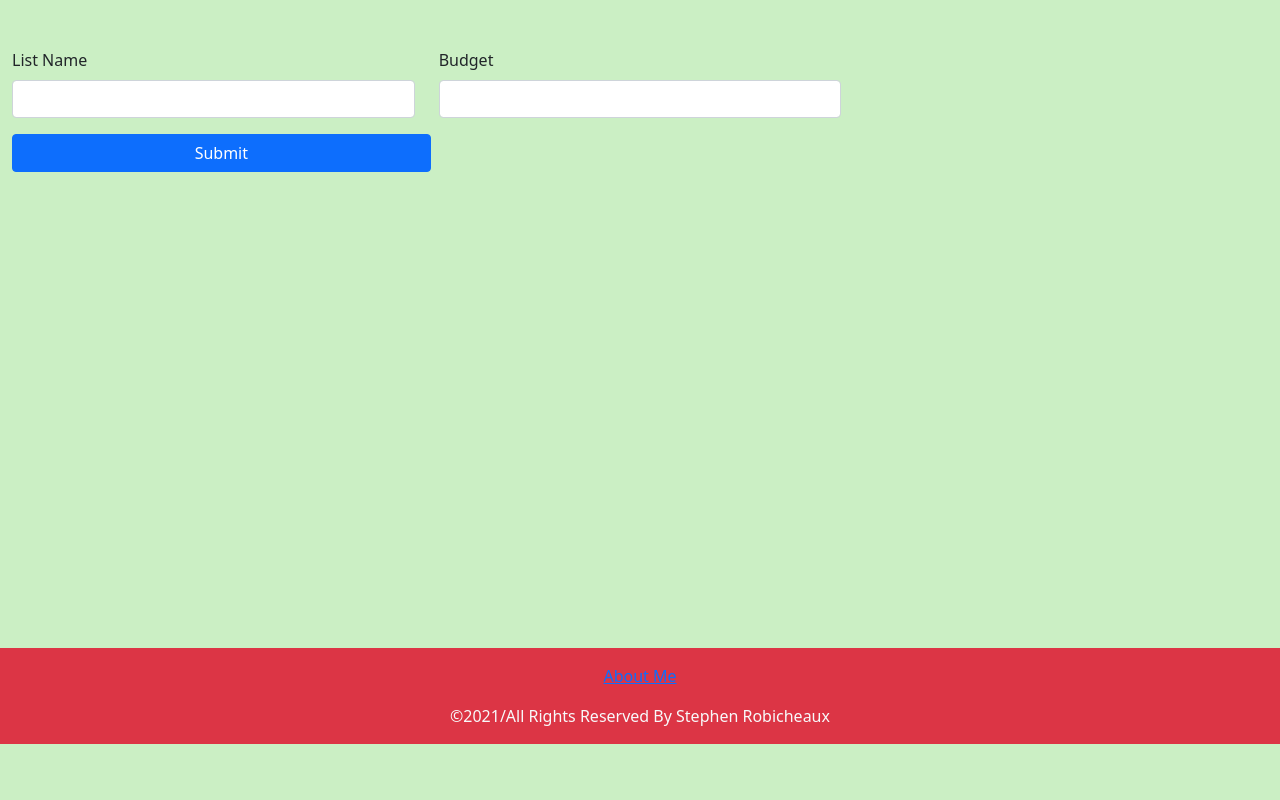
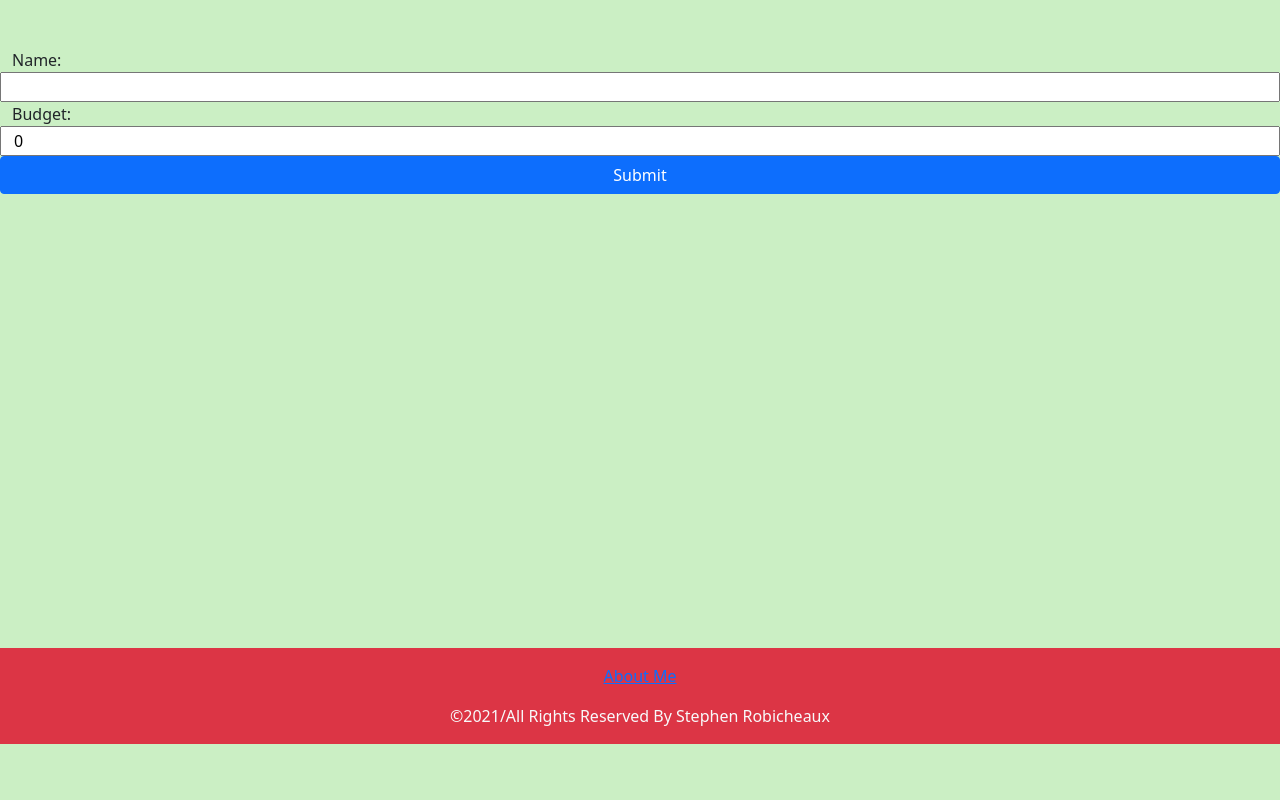
Before and after one commit to stephenrobic/shopping-organizer, a Django app: page /create_list/ in a window 1280 px wide. Shown: the part 56-856 px from the top of the page. Run offline with Django 3.2, Linux system fonts and the light colour scheme; data that the repository does not hold is empty; parts of the project's set-up code (start-up, migrations or seed data) failed here and were passed over; some libraries are stand-ins or nearby versions.

Commit message:
Introduce django model forms to create_list (#13)

```diff
--- /dev/null
+++ b/shopping_list/forms.py
@@ -0,0 +1,9 @@
+# from django import forms
+from django.forms import ModelForm
+from shopping_list.models import List
+
+
+class CreateListForm(ModelForm):
+    class Meta:
+        model = List
+        fields = ['name', 'budget']
--- a/shopping_list/templates/shopping_list/create_list.html
+++ b/shopping_list/templates/shopping_list/create_list.html
@@ -3,19 +3,27 @@
 
 {% block title %}Create List{% endblock %}
 
+{#{% block content %}#}
+{#    <form class="pt-5 form-group row" method="POST" action="#">#}
+{#        {% csrf_token %}#}
+{#        <div class="mb-3 col-4">#}
+{#            <label for="list_name" class="form-label">List Name</label>#}
+{#            <input id="list_name" type="text" name="list_name" class="form-control" aria-describedby="list-name">#}
+{#        </div>#}
+{#        <div class="mb-3 col-4">#}
+{#            <label for="budget" class="form-label">Budget</label>#}
+{#            <input id="budget" type="number" name="budget" class="form-control">#}
+{#        </div>#}
+{#        <div class="row-cols-3 align-item-center">#}
+{#            <button type="submit" name="create_list" value="create_list" class="btn btn-primary">Submit</button>#}
+{#        </div>#}
+{#    </form>#}
+{#{% endblock %}#}
+
 {% block content %}
     <form class="pt-5 form-group row" method="POST" action="#">
         {% csrf_token %}
-        <div class="mb-3 col-4">
-            <label for="list_name" class="form-label">List Name</label>
-            <input id="list_name" type="text" name="list_name" class="form-control" aria-describedby="list-name">
-        </div>
-        <div class="mb-3 col-4">
-            <label for="budget" class="form-label">Budget</label>
-            <input id="budget" type="number" name="budget" class="form-control">
-        </div>
-        <div class="row-cols-3 align-item-center">
-            <button type="submit" name="create_list" value="create_list" class="btn btn-primary">Submit</button>
-        </div>
+        {{ form }}
+        <button type="submit" name="create_list" value="create_list" class="btn btn-primary">Submit</button>
     </form>
 {% endblock %}
--- a/shopping_list/views.py
+++ b/shopping_list/views.py
@@ -3,6 +3,8 @@ from django.http import HttpResponse, Http404, HttpResponseRedirect
 from django.shortcuts import get_object_or_404, render, redirect
 from .context_processors import available_lists
 from .models import List, Item
+from .forms import CreateListForm
+from django.contrib import messages
 
 
 def index(request):
@@ -12,20 +14,33 @@ def index(request):
 
 def home(request):
     context = available_lists(request)
-    return render(request, "shopping_list/home.html", context)
+    return render(request, 'shopping_list/home.html', context)
+
+
+# def create_list(request):
+#     context = available_lists(request)
+#     if request.method == 'POST':
+#         if request.POST.get("create_list"):
+#             list_name = request.POST.get("list_name")
+#             list_budget = request.POST.get("budget")
+#             new_list = List(name=list_name, budget=list_budget)
+#             new_list.save()
+#             print(request.user)
+#             return HttpResponseRedirect('/list_details/%i' % new_list.id)
+#     return render(request, 'shopping_list/create_list.html', context)
 
 
 def create_list(request):
     context = available_lists(request)
     if request.method == 'POST':
-        if request.POST.get("create_list"):
-            list_name = request.POST.get("list_name")
-            list_budget = request.POST.get("budget")
-            new_list = List(name=list_name, budget=list_budget)
-            new_list.save()
-            print(request.user)
+        form = CreateListForm(request.POST)
+        if form.is_valid():
+            new_list = form.save()
+            messages.success(request, 'New List successfully created!')
             return HttpResponseRedirect('/list_details/%i' % new_list.id)
-    return render(request, 'shopping_list/create_list.html', context)
+    else:
+        form = CreateListForm()
+    return render(request, 'shopping_list/create_list.html', context | {'form': form})
 
 
 def list_details(request, list_id):
```
